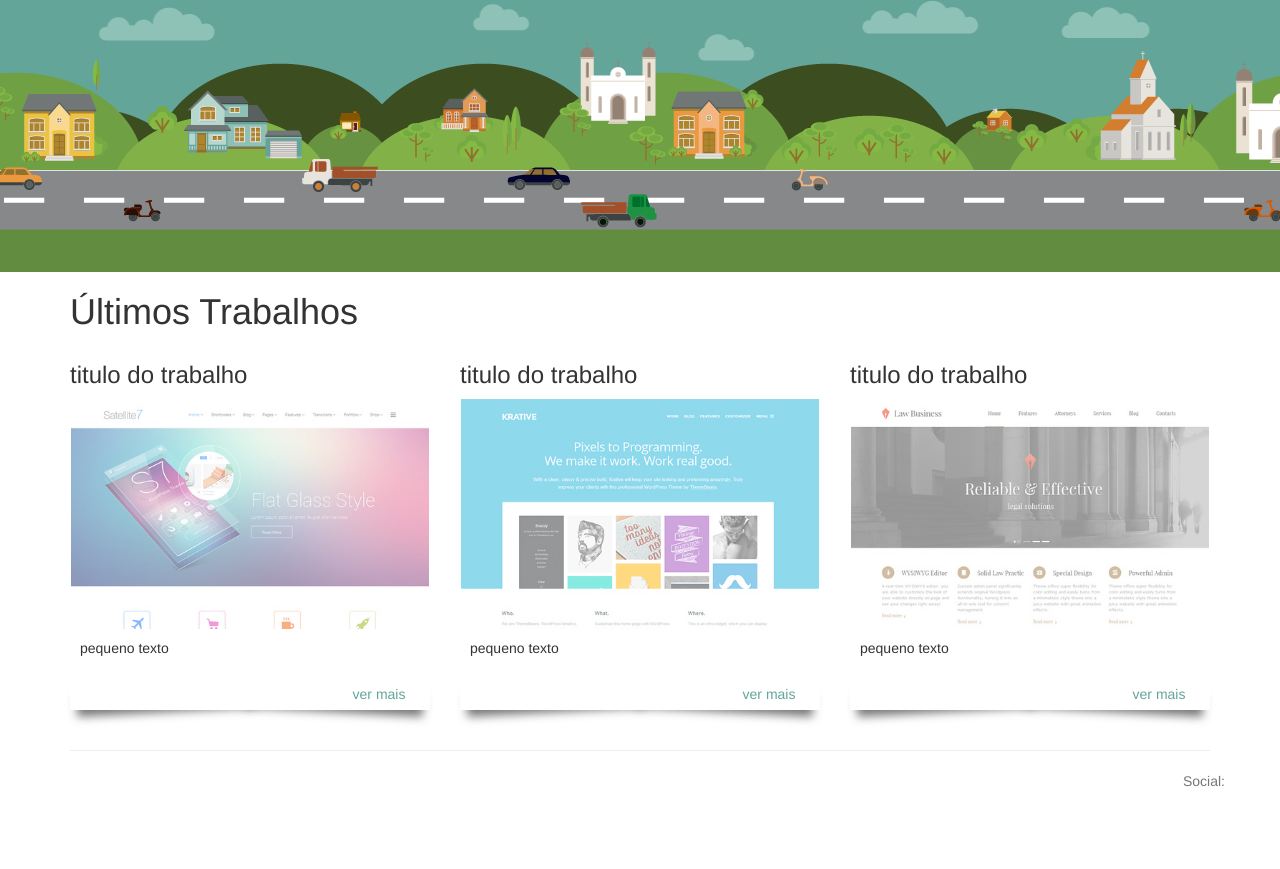
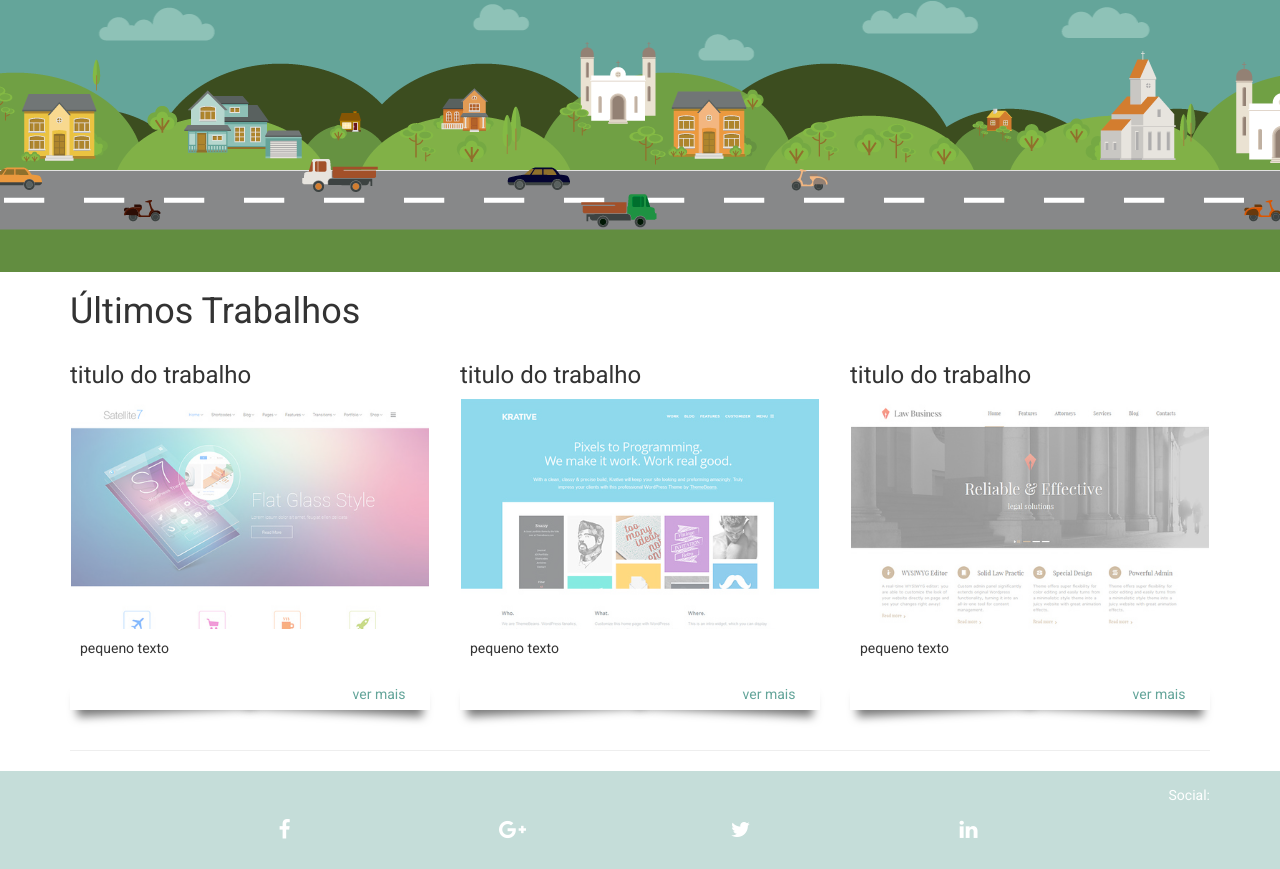
Before and after one commit to devfurlan/gitcourse, a website: page src/index.html in a window 1280 px wide. Shown: the part 534-1403 px from the top of the page. Before the commit the page ends 1365 px from the top, so only its background shows below. Drawn offline with Linux system fonts and the light colour scheme.

Commit message:
finalização do footer (css e html)

```diff
--- a/src/index.html
+++ b/src/index.html
@@ -89,31 +89,22 @@
           </div>
         </div>
 
-
-
       </div><!-- row -->
       <hr>
-
-      <footer>
-        <div class="container">
-          <p class="text-muted text-right">Social:</p>
-          <ul class="list-inline pull-right">
-            <li><a href="#" class="btn-social btn-outline"><i class="fa fa-fw"></i></a></li>
-            <li><a href="#" class="btn-social btn-outline"><i class="fa fa-fw"></i></a></li>
-            <li><a href="#" class="btn-social btn-outline"><i class="fa fa-fw"></i></a></li>
-            <li><a href="#" class="btn-social btn-outline"><i class="fa fa-fw"></i></a></li>
-            <li><a href="#" class="btn-social btn-outline"><i class="fa fa-fw"></i></a></li>
-          </ul>
-        </div>
-      </footer>
-
     </div><!-- container -->
 
-
-
-
-
-
+    <footer class="footer">
+      <div class="container">
+        <p class="text-right">Social:</p>
+        <ul class="list-inline pull-right">
+          <li><a href="#" class="btn-social btn-outline"><i class="fa fa-fw fa-facebook"></i></a></li>
+          <li><a href="#" class="btn-social btn-outline"><i class="fa fa-fw fa-google-plus"></i></a></li>
+          <li><a href="#" class="btn-social btn-outline"><i class="fa fa-fw fa-twitter"></i></a></li>
+          <li><a href="#" class="btn-social btn-outline"><i class="fa fa-fw fa-linkedin"></i></a></li>
+          <li><a href="#" class="btn-social btn-outline"><i class="fa fa-fw fa-dribble"></i></a></li>
+        </ul>
+      </div>
+    </footer>
 
   </body>
 </html>
--- a/src/sass/_partials/_card-portfolio.scss
+++ b/src/sass/_partials/_card-portfolio.scss
@@ -69,12 +69,6 @@
     margin-left: auto;
     position: relative;
     top: 1px;
-
-    &:hover{
-      background: saturate($main-color, 30%);
-    }
   }
 
-
-
 }
--- /dev/null
+++ b/src/sass/_partials/_footer.scss
@@ -0,0 +1,23 @@
+.footer{
+  background: lighten($main-color, 30);
+  color: #fff;
+  padding: 1em 0;
+  ul{
+    overflow: auto;
+    padding: 0;
+    width: 100%;
+    li{
+      width: 20%;
+      float: left;
+      box-sizing: border-box;
+      list-style: none;
+      padding: 0;
+    }
+    li a{
+      font-size: 1.5em;
+      color: #fff;
+      display: block;
+      text-align: right;
+    }
+  }
+}
--- a/src/sass/main.scss
+++ b/src/sass/main.scss
@@ -1,4 +1,7 @@
+@import url('https://fonts.googleapis.com/css?family=Roboto:300,400');
+body{ font-family: 'Roboto', sans-serif; }
 @import '_variables';
 @import '_partials/_header-animado';
 @import '_partials/_header-nav';
 @import '_partials/_card-portfolio';
+@import '_partials/_footer';
```
Also changed, not shown: src/css/main.css.
